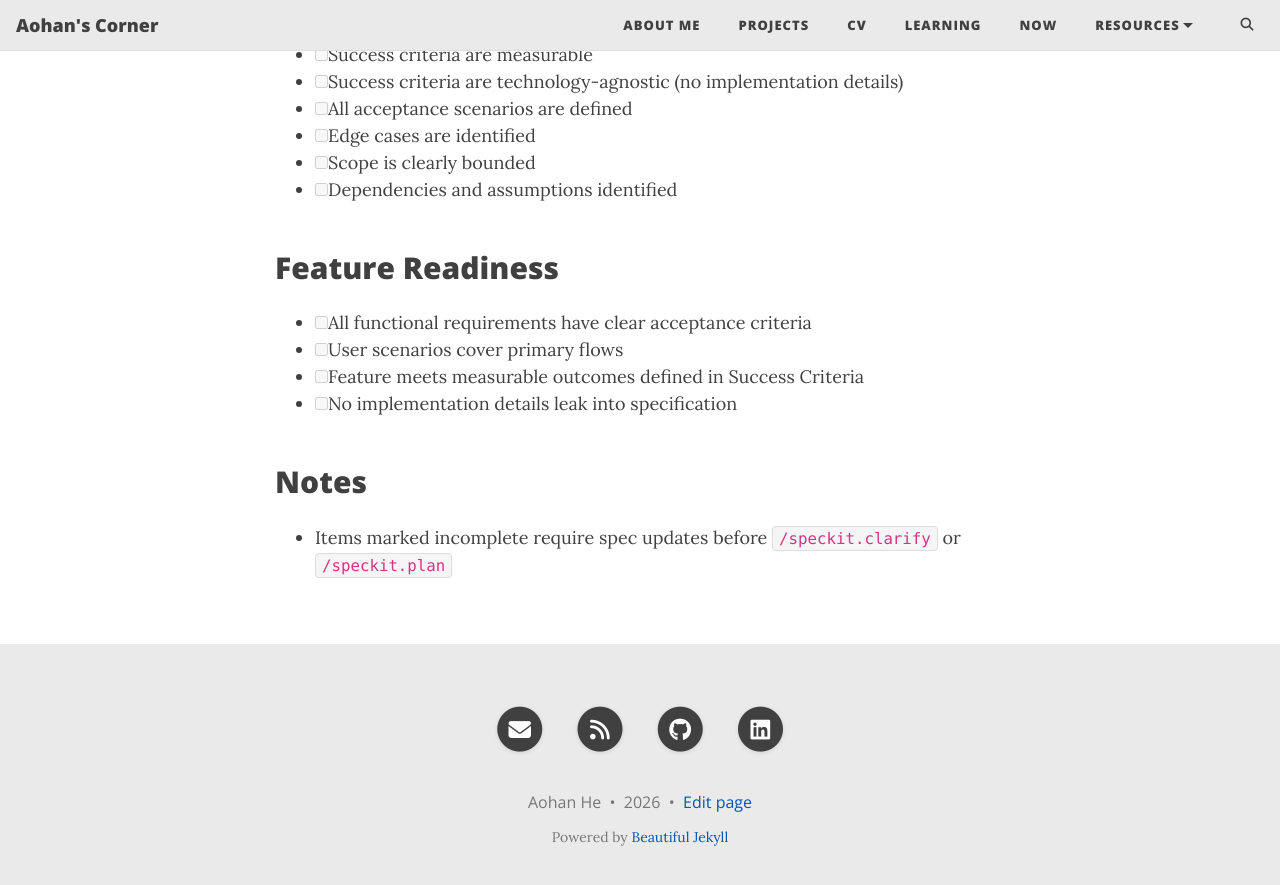
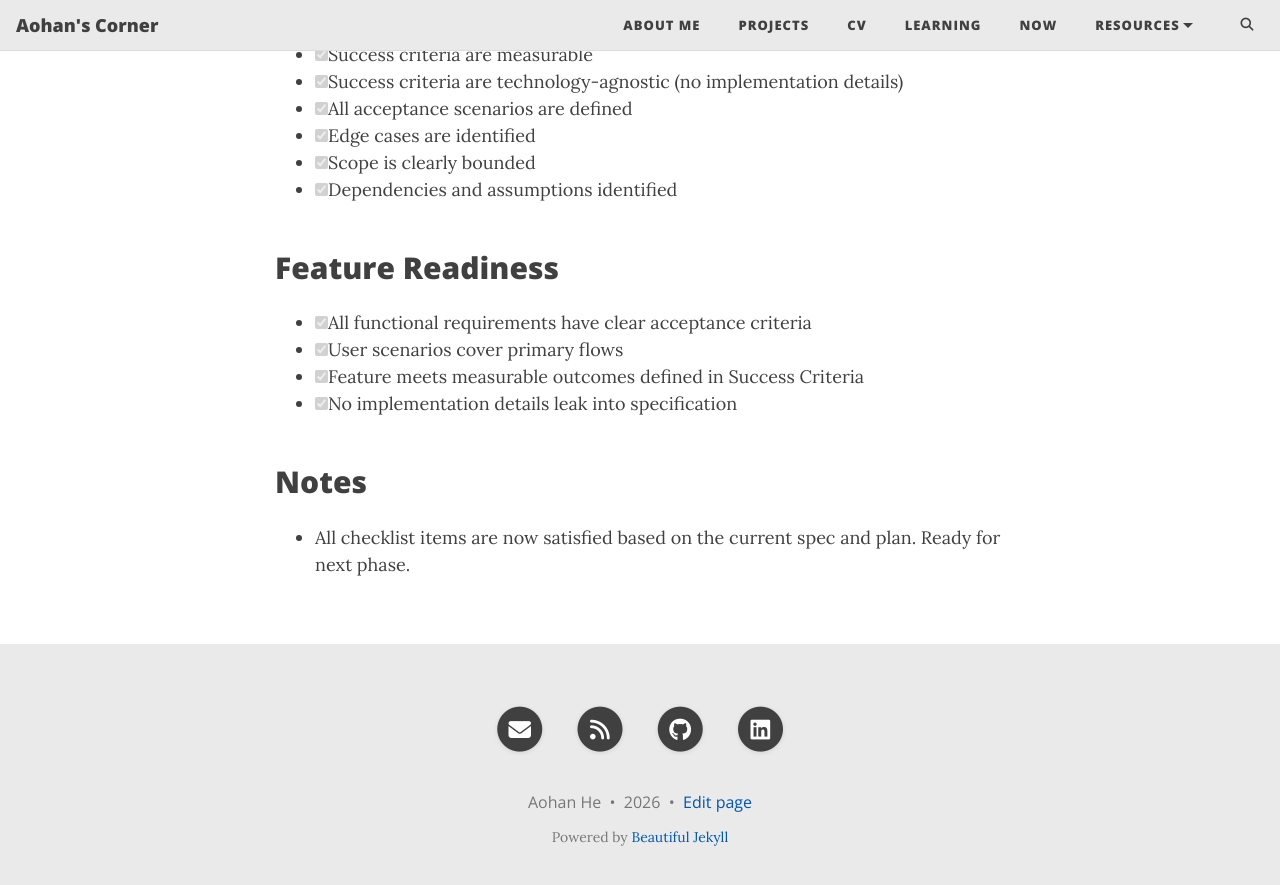
Before and after one commit to heaohan/heaohan.github.io, a Jekyll site: the page built from specs/002-github-page-improvements/checklists/requirements.md, in a window 1280 px wide and 900 px high, scrolled down 1558 px. Shown: the top 885 px of the window. Built offline with Jekyll 4.4.1, drawn with Linux system fonts in a browser that asks for light colours; our own code applies the rules of GitHub Pages for plain Markdown files; comment, search, counter and statistics services are not loaded.

Commit message:
feat: Update requirements and specifications for improved clarity and compliance with constitution principles

```diff
--- a/specs/002-github-page-improvements/checklists/requirements.md
+++ b/specs/002-github-page-improvements/checklists/requirements.md
@@ -6,29 +6,29 @@
 
 ## Content Quality
 
-- [ ] No implementation details (languages, frameworks, APIs)
-- [ ] Focused on user value and business needs
-- [ ] Written for non-technical stakeholders
-- [ ] All mandatory sections completed
+- [X] No implementation details (languages, frameworks, APIs)
+- [X] Focused on user value and business needs
+- [X] Written for non-technical stakeholders
+- [X] All mandatory sections completed
 
 ## Requirement Completeness
 
-- [ ] No [NEEDS CLARIFICATION] markers remain
-- [ ] Requirements are testable and unambiguous
-- [ ] Success criteria are measurable
-- [ ] Success criteria are technology-agnostic (no implementation details)
-- [ ] All acceptance scenarios are defined
-- [ ] Edge cases are identified
-- [ ] Scope is clearly bounded
-- [ ] Dependencies and assumptions identified
+- [X] No [NEEDS CLARIFICATION] markers remain
+- [X] Requirements are testable and unambiguous
+- [X] Success criteria are measurable
+- [X] Success criteria are technology-agnostic (no implementation details)
+- [X] All acceptance scenarios are defined
+- [X] Edge cases are identified
+- [X] Scope is clearly bounded
+- [X] Dependencies and assumptions identified
 
 ## Feature Readiness
 
-- [ ] All functional requirements have clear acceptance criteria
-- [ ] User scenarios cover primary flows
-- [ ] Feature meets measurable outcomes defined in Success Criteria
-- [ ] No implementation details leak into specification
+- [X] All functional requirements have clear acceptance criteria
+- [X] User scenarios cover primary flows
+- [X] Feature meets measurable outcomes defined in Success Criteria
+- [X] No implementation details leak into specification
 
 ## Notes
 
-- Items marked incomplete require spec updates before `/speckit.clarify` or `/speckit.plan`
+- All checklist items are now satisfied based on the current spec and plan. Ready for next phase.
```
Also changed, not shown: specs/002-github-page-improvements/plan.md (+14 -7 lines), specs/002-github-page-improvements/spec.md (+19 -9 lines), specs/002-github-page-improvements/tasks.md (+8 -7 lines).
